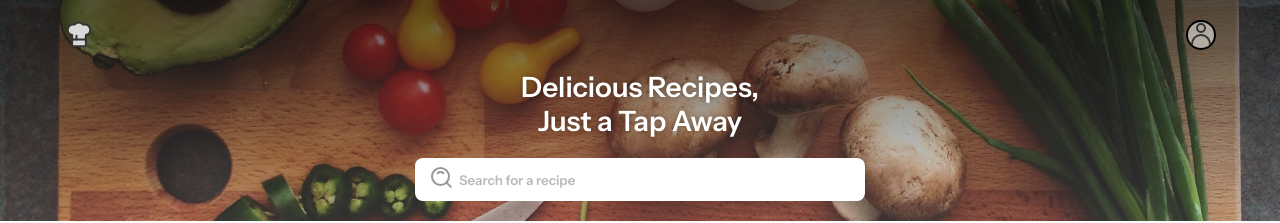
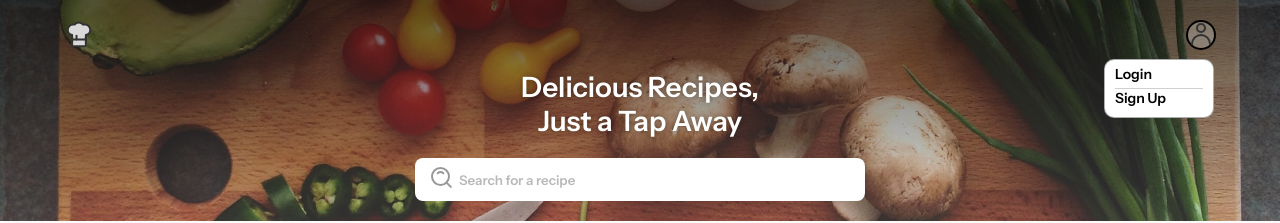
Before and after one commit to Daviddix/recipe-web-application, a React (Vite) app in the folder client/: page / in a window 1280 px wide. Shown: the top 223 px of the page. Built offline with nearby package versions, Linux system fonts and the light colour scheme.

Commit message:
minor changes

```diff
--- a/client/index.html
+++ b/client/index.html
@@ -2,9 +2,9 @@
 <html lang="en">
   <head>
     <meta charset="UTF-8" />
-    <link rel="icon" type="image/svg+xml" href="/vite.svg" />
+    <link rel="icon" type="image/svg+xml" href="./src/assets/icons/chef-hat.svg" />
     <meta name="viewport" content="width=device-width, initial-scale=1.0" />
-    <title>Vite + React</title>
+    <title>Deliciouso || Discover Recipes to dishes</title>
   </head>
   <body>
     <div id="root"></div>
--- a/client/src/pages/Homepage/Homepage.css
+++ b/client/src/pages/Homepage/Homepage.css
@@ -28,12 +28,50 @@ header .icon-and-profile-image{
 
 .icon-and-profile-image .user-button{
     border:2px solid;
-    background-color: rgba(255, 255, 255, 0.514);
+    background-color: rgba(255, 255, 255, 0.26);
+    backdrop-filter: blur(40px);
     border-radius: 50%;
     -webkit-border-radius: 50%;
     -moz-border-radius: 50%;
     -ms-border-radius: 50%;
     -o-border-radius: 50%;
+    position: relative;
+}
+
+.user-button .not-logged-in{
+    background-color: white;
+    width:11rem;
+    display: flex;
+    flex-direction: column;
+    position: absolute;
+    right:0;
+    padding: .5rem 1rem;
+    border: var(--border-style);
+    border-width: 1.5px;
+    border-radius: 1rem;
+    -webkit-border-radius: 1rem;
+    -moz-border-radius: 1rem;
+    -ms-border-radius: 1rem;
+    -o-border-radius: 1rem;
+    margin: 1rem 0 0 0;
+}
+
+.not-logged-in > button{
+    background-color: transparent;
+    border: none;
+    text-align: left;
+    margin-bottom: .5rem;
+    font-weight: 600;
+    font-size: 1.4rem;
+}
+
+.not-logged-in > button:last-of-type{
+    border-top: 1px solid rgba(128, 128, 128, 0.37);
+}
+
+.not-logged-in button a{
+    color: inherit;
+    text-decoration: none;
 }
 
 header h1{
--- a/client/src/pages/Homepage/Homepage.jsx
+++ b/client/src/pages/Homepage/Homepage.jsx
@@ -5,6 +5,7 @@ import searchIcon from "../../assets/icons/search.svg"
 import "./Homepage.css"
 import RecipeCard from '../../components/RecipeCard/RecipeCard'
 import plusIcon from "../../assets/icons/plus.svg"
+import { Link } from 'react-router-dom'
 
 function Homepage() {
   return (
@@ -17,6 +18,20 @@ function Homepage() {
 
             <button className="user-button">
                 <img src={userIcon} alt="" />
+                <div className="not-logged-in">
+                    <button>
+                        <Link to="/login">
+                        Login
+                        </Link>
+                        </button>
+
+
+                    <button>
+                    <Link to="/signup">
+                        Sign Up
+                        </Link>
+                    </button>
+                </div>
             </button>
         </div>
 
```
Also changed, not shown: client/public/Group-32.svg (renamed from client/src/assets/icons/Group 32.svg), client/src/assets/icons/Group-32.svg (added).
